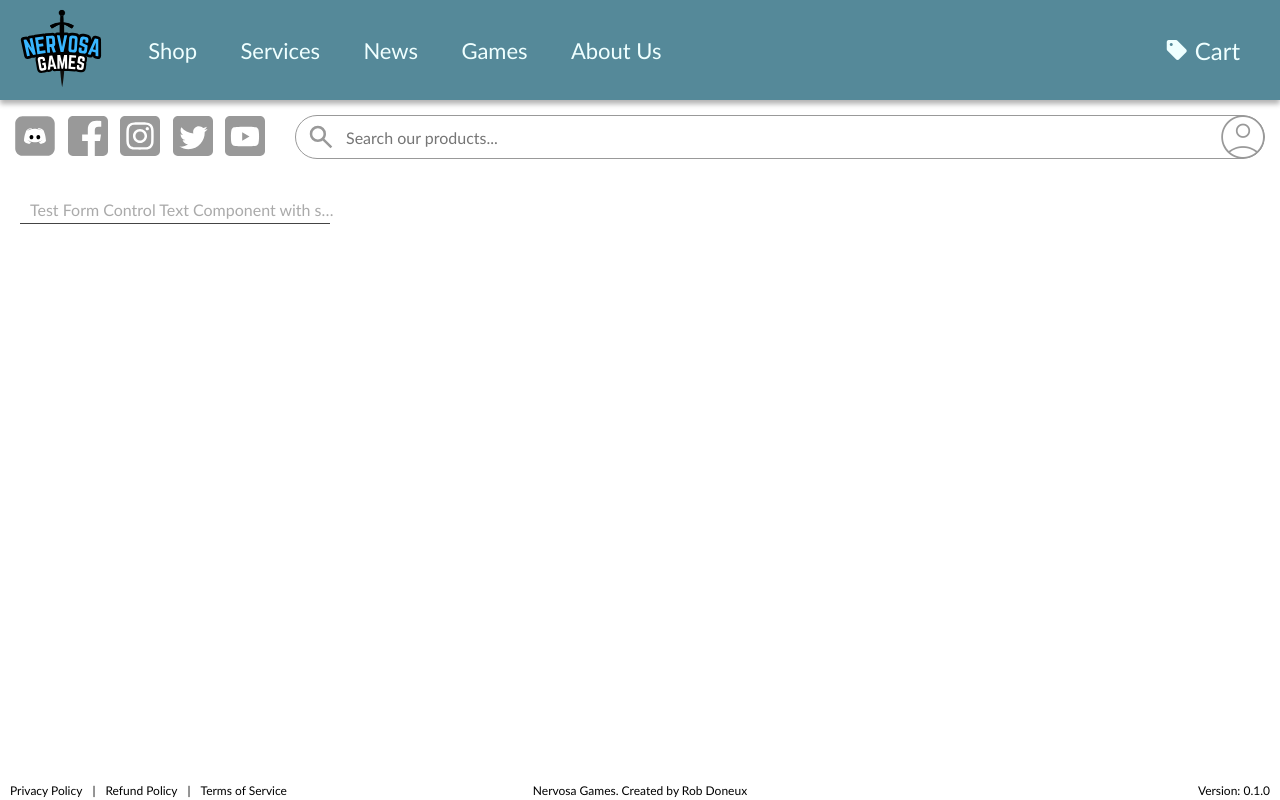
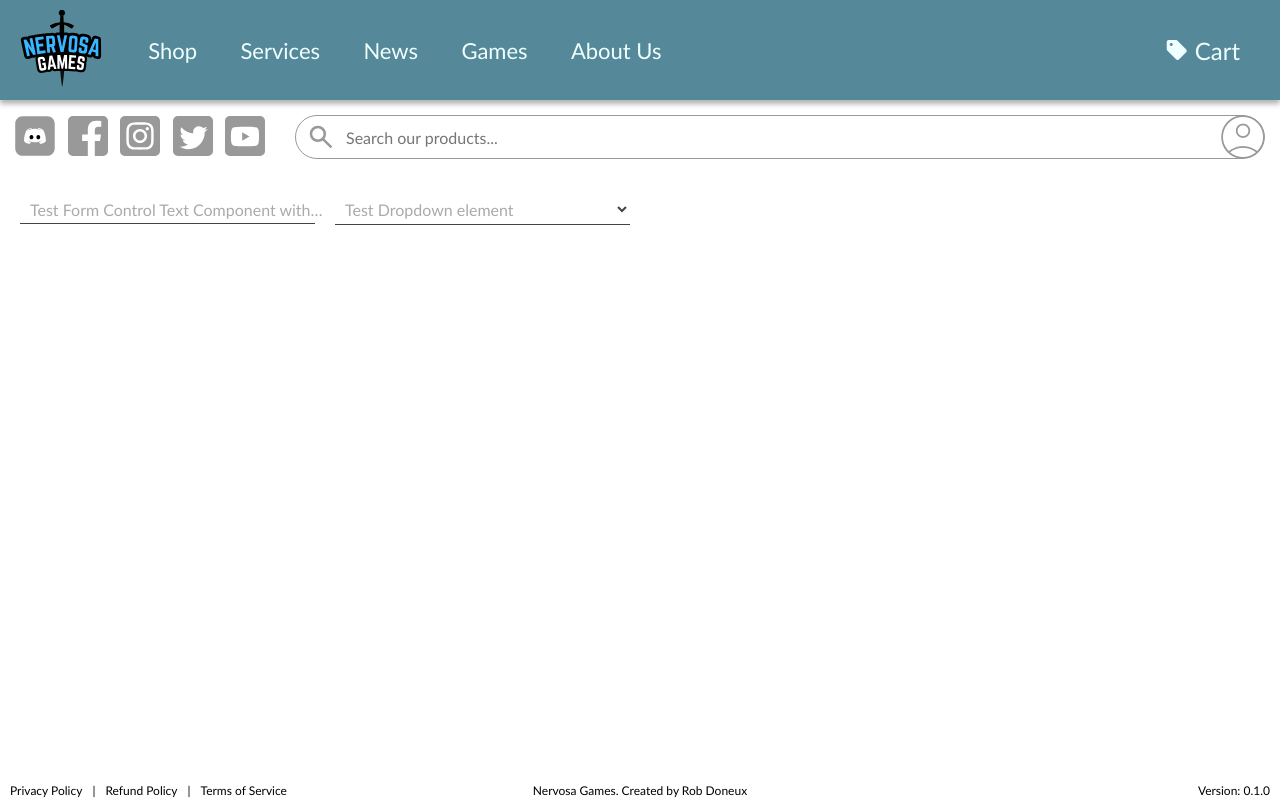
Before and after one commit to RDoneux/nervosa-games, an Angular app: page /playpen in a window 1280 px wide. Built offline with nearby package versions, Linux system fonts and the light colour scheme.

Commit message:
adds example for dropdown

```diff
--- a/src/app/modules/user-interface/components/form-control/form-control.component.scss
+++ b/src/app/modules/user-interface/components/form-control/form-control.component.scss
@@ -38,6 +38,8 @@
         padding-bottom: 3px;
         padding-left: 10px;
 
+        background: transparent;
+
         color: $text-dark-colour;
 
         border: none;
--- a/src/app/routes/playpen/playpen.component.html
+++ b/src/app/routes/playpen/playpen.component.html
@@ -5,4 +5,13 @@
   >
     <input type="text" [ngModel]="testValues.text" minlength="4" required />
   </app-form-control>
+
+  <app-form-control
+    [label]="'Test Dropdown element'"
+  >
+    <select [ngModel]="testValues.dropdown">
+      <option selected></option>
+      <option>Option number 1</option>
+    </select>
+  </app-form-control>
 </div>
--- a/src/app/routes/playpen/playpen.component.scss
+++ b/src/app/routes/playpen/playpen.component.scss
@@ -2,4 +2,5 @@
     display: grid;
     grid-template-columns: repeat(4, 1fr);
     padding: 20px;
+    column-gap: 20px;
 }
--- a/src/app/routes/playpen/playpen.component.ts
+++ b/src/app/routes/playpen/playpen.component.ts
@@ -3,12 +3,11 @@ import { Component } from '@angular/core';
 @Component({
   selector: 'app-playpen',
   templateUrl: './playpen.component.html',
-  styleUrls: ['./playpen.component.scss']
+  styleUrls: ['./playpen.component.scss'],
 })
 export class PlaypenComponent {
-
   public testValues = {
-    text: ''
-  }
-
+    text: '',
+    dropdown: '',
+  };
 }
```
